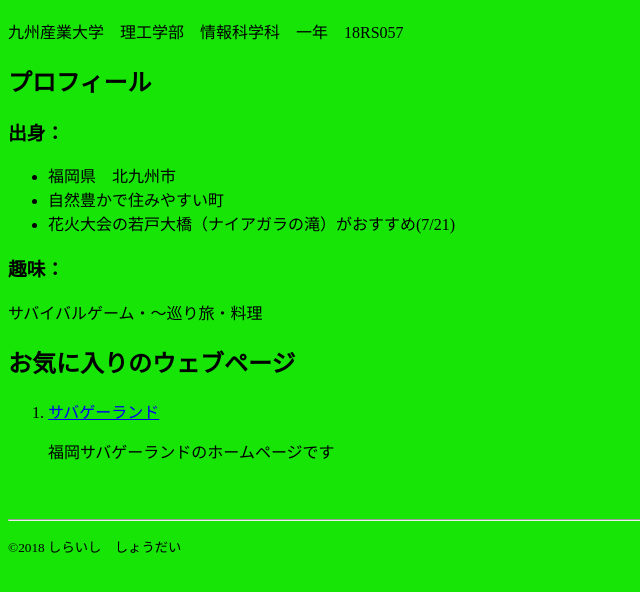
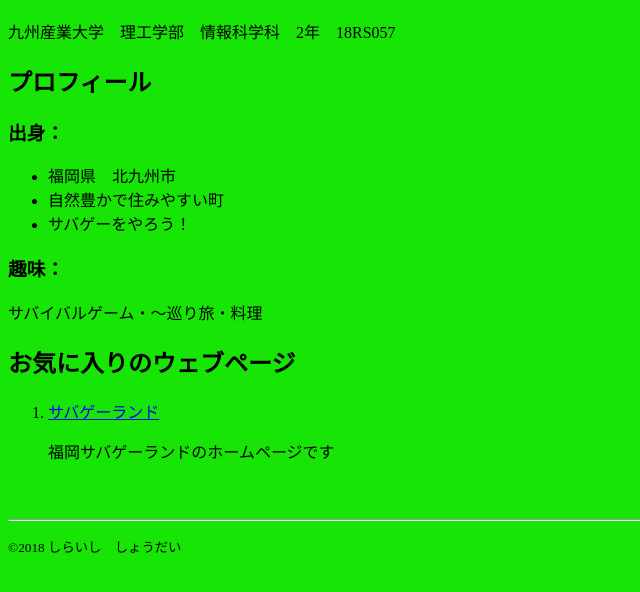
Before and after one commit to k18rs057/tast01, a plain HTML site: page index.html in a window 1280 px wide. Shown: the part 70-662 px from the top of the page, without its empty margins (0-640 px from the left). Drawn offline with Linux system fonts and the light colour scheme.

Commit message:
学年とコメントを変更

```diff
--- a/index.html
+++ b/index.html
@@ -12,7 +12,7 @@
 <h1>白石　祥大</h1>
 
 
-<p>九州産業大学　理工学部　情報科学科　一年　18RS057</p>
+<p>九州産業大学　理工学部　情報科学科　2年　18RS057</p>
 
 <h2>プロフィール</h2>
 
@@ -22,7 +22,7 @@
 <ul>
 <li>福岡県　北九州市</li>
 <li>自然豊かで住みやすい町</li>
-<li>花火大会の若戸大橋（ナイアガラの滝）がおすすめ(7/21)</li>
+<li>サバゲーをやろう！</li>
 </ul>
 
 
```
